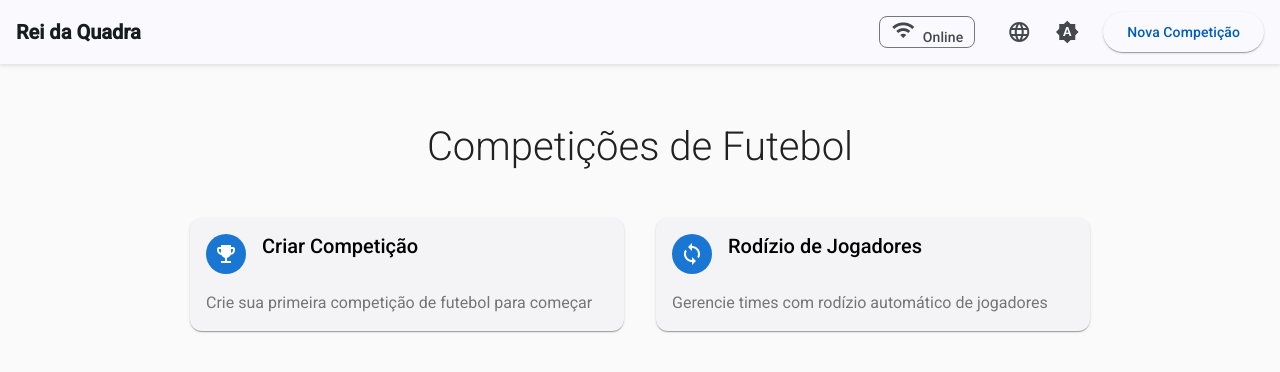
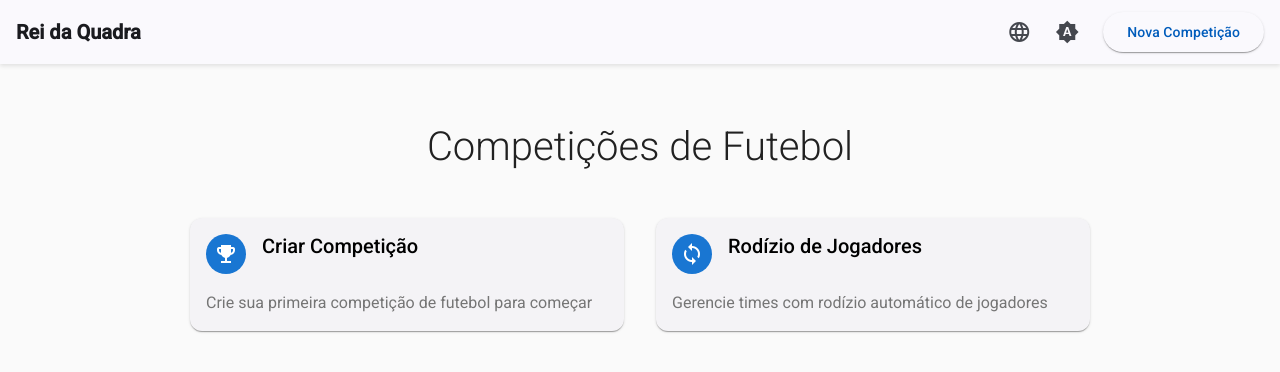
Before and after one commit to tuorjp/rei-da-quadra-fe, an Angular app: page / in a window 1280 px wide. Shown: the top 372 px of the page. Built offline with nearby package versions, Linux system fonts and the light colour scheme.

Commit message:
remoção do botão 'online'

```diff
--- a/src/app/app.component.html
+++ b/src/app/app.component.html
@@ -2,11 +2,6 @@
   <span class="app-title">{{ title() }}</span>
 
   <div class="toolbar-spacer"></div>
-
-  <mat-chip class="online-chip">
-    <mat-icon>wifi</mat-icon>
-    {{ translate('online') }}
-  </mat-chip>
 
   <!-- Language Menu -->
   <button mat-icon-button [matMenuTriggerFor]="languageMenu" class="toolbar-button">
--- a/src/index.html
+++ b/src/index.html
@@ -11,6 +11,6 @@
   <link href="https://fonts.googleapis.com/icon?family=Material+Icons" rel="stylesheet">
 </head>
 <body class="mat-typography">
-  <app-root></app-root>
+<app-root></app-root>
 </body>
 </html>
```
